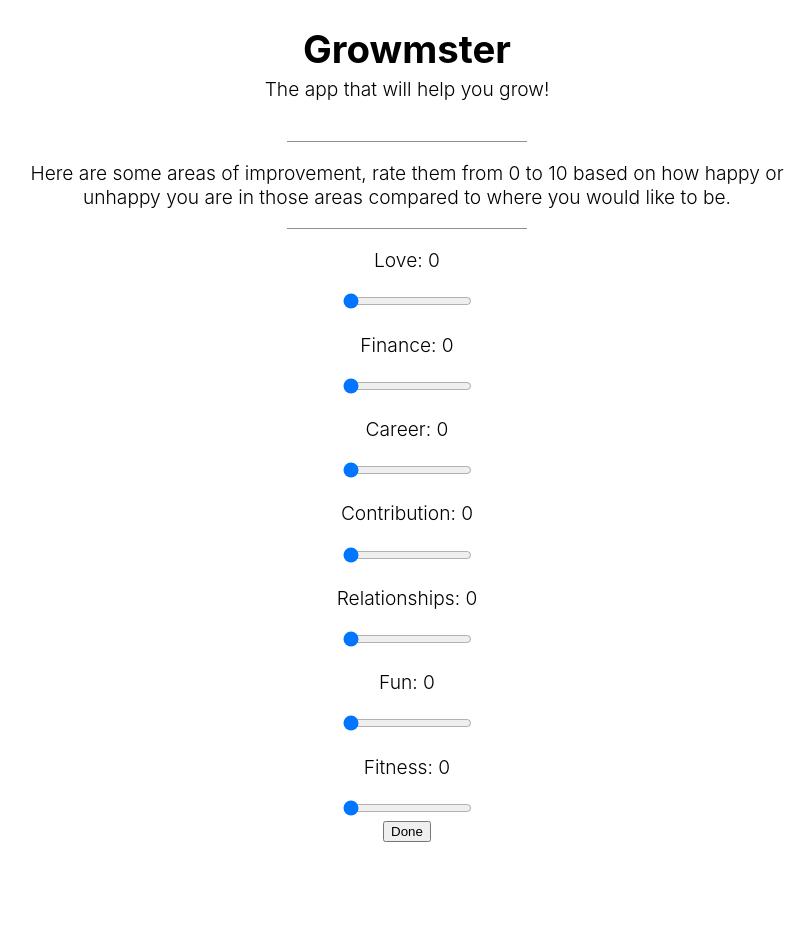
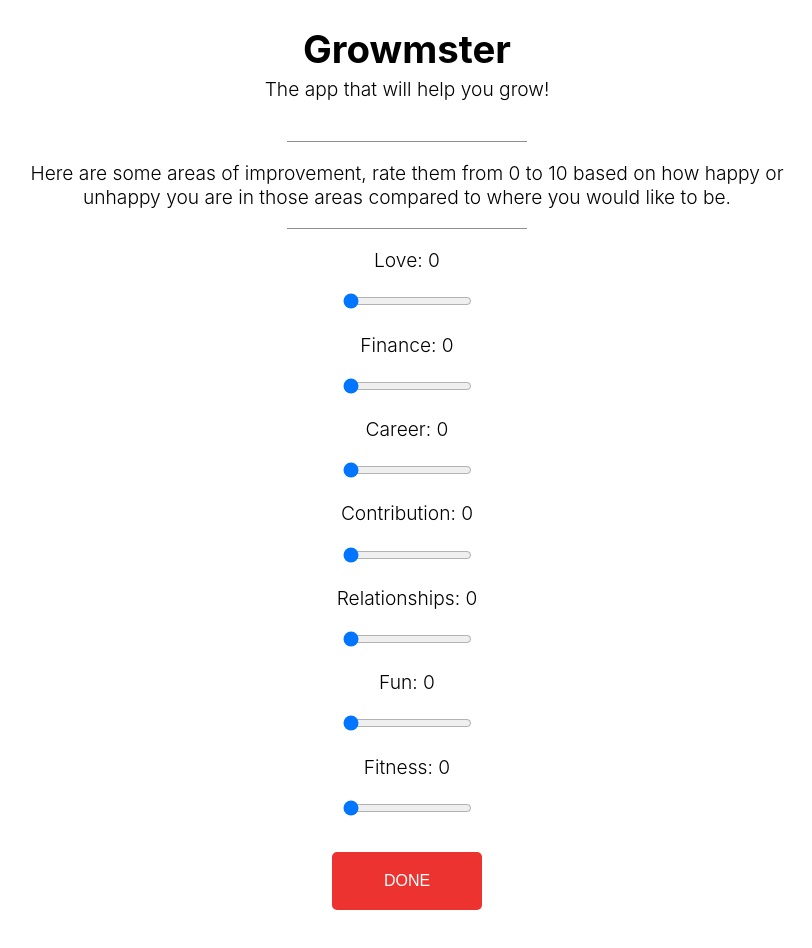
Before and after one commit to gregmarquet/growmster, a React (Create React App) app: page / in a window 1280 px wide. Shown: the top 948 px of the page, without its empty margins (233-1045 px from the left). Before the commit the page ends 882 px from the top, so only its background shows below. Built offline with nearby package versions, Linux system fonts and the light colour scheme.

Commit message:
add style to quiz button

```diff
--- a/src/components/Quiz/Quiz.css
+++ b/src/components/Quiz/Quiz.css
@@ -13,3 +13,25 @@
   font-size: 1.2rem;
   font-weight: 300;
 }
+
+.submit {
+margin: 2rem;
+font-size: 1rem;
+width: 150px;
+color: #fff;
+text-transform: uppercase;
+background: #ed3330;
+padding: 20px;
+border-radius: 5px;
+display: inline-block;
+border: none;
+}
+
+.submit:hover {
+background: #434343;
+letter-spacing: 1px;
+-webkit-box-shadow: 0px 5px 40px -10px rgba(0,0,0,0.57);
+-moz-box-shadow: 0px 5px 40px -10px rgba(0,0,0,0.57);
+box-shadow: 5px 40px -10px rgba(0,0,0,0.57);
+transition: all 0.4s ease 0s;
+}
```
